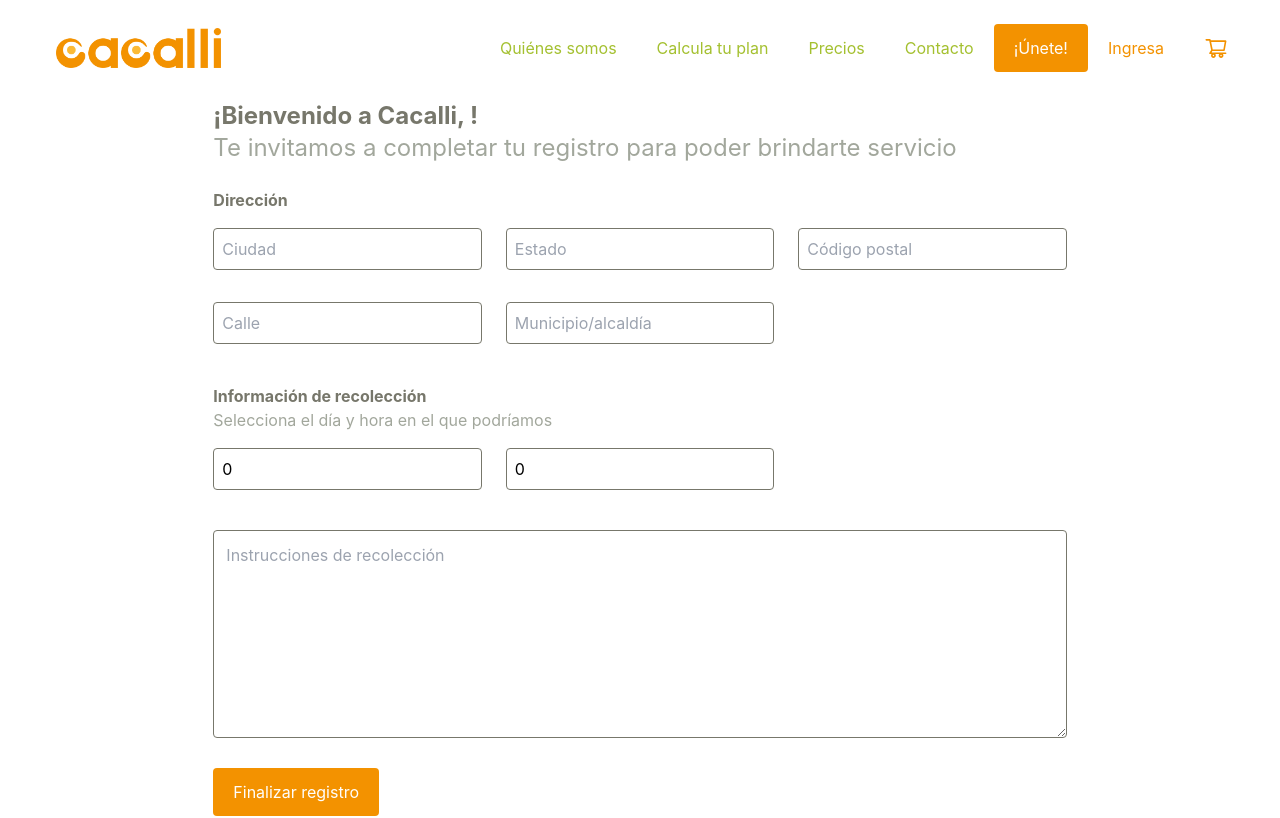
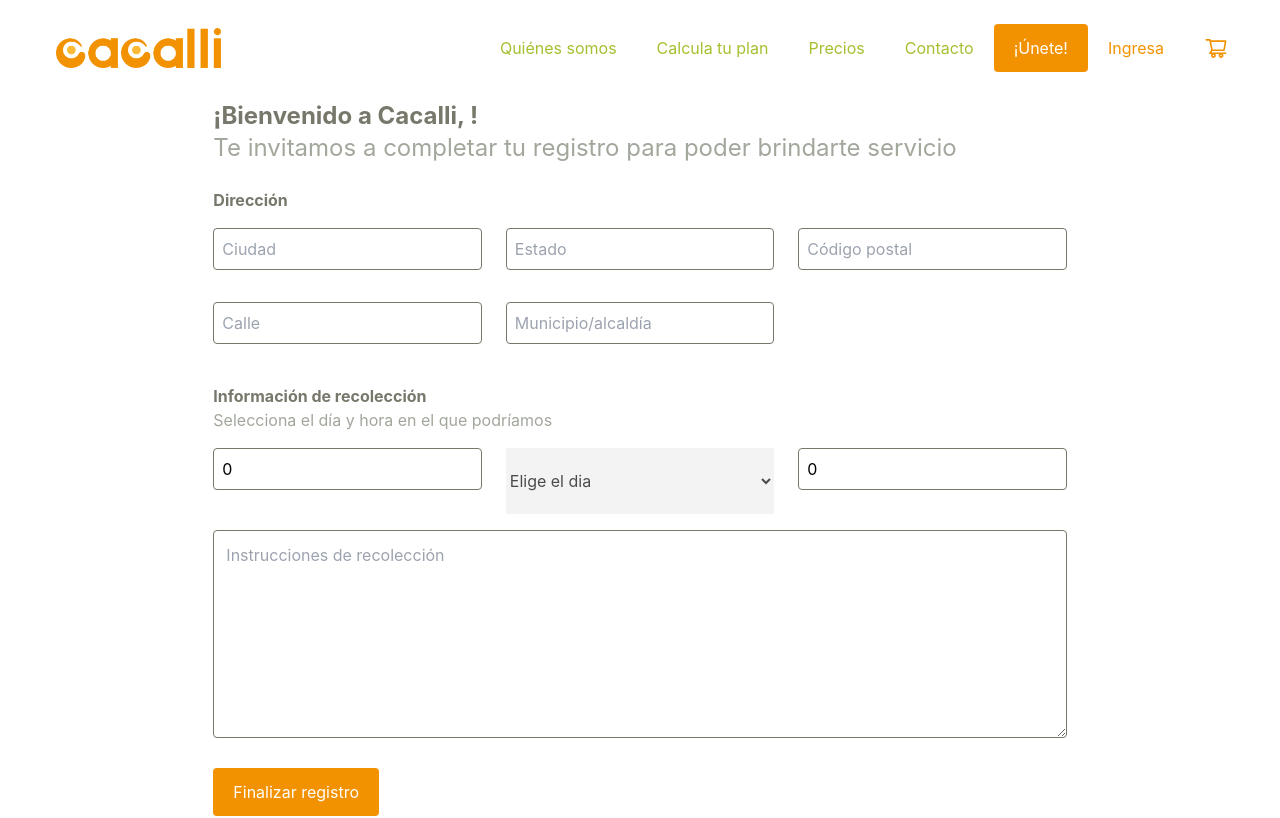
Before and after one commit to Cacalli/cacalli-frontend, a React (Create React App) app: page /dashboard/completa-registro in a window 1280 px wide. Shown: the top 818 px of the page. Built offline with nearby package versions, Linux system fonts and the light colour scheme.

Commit message:
adding drowdown component and adding new changes to CompleteRegistry form

```diff
--- a/src/components/CreateAccount/CreateAccountCompleteRegistry.js
+++ b/src/components/CreateAccount/CreateAccountCompleteRegistry.js
@@ -4,10 +4,12 @@ import Button from "../Button/Button";
 import Input from "../Input/Input";
 import * as Yup from "yup";
 import { Link } from "react-router-dom";
+import Dropdown from "../Dropdown/Dropdown";
 
 //http://ec2-34-227-93-62.compute-1.amazonaws.com
 
 export default function CreateAccountCompleteRegistry({ firstName }) {
+  const [availableDays, setAvailableDays] = useState([]);
   const completeRegistrySchema = Yup.object().shape({
     city: Yup.string(),
     state: Yup.string(),
@@ -33,16 +35,6 @@ export default function CreateAccountCompleteRegistry({ firstName }) {
     recolectionHour,
     instructions,
   }) => {
-    // const body = {
-    //   city,
-    //   state,
-    //   zipCode,
-    //   street,
-    //   town,
-    //   recolectionDay,
-    //   recolectionHour,
-    //   instructions,
-    // };
     fetch(`http://localhost:8001/zone/checkZipcode/${zipCode}`, {
       method: "GET",
       headers: { "Content-Type": "application/json" },
@@ -50,11 +42,10 @@ export default function CreateAccountCompleteRegistry({ firstName }) {
     })
       .then((response) => response.json())
       .then((data) => {
-        console.log(data);
-        // if (data.ok === true && data.payload != null) {
-        //   //localStorage.setItem("token", data.payload);
-        //   console.log("zipcode valido");
-        // }
+        const days = data.payload[0].schedules.map((item) => {
+          return item.day;
+        });
+        setAvailableDays(days);
       })
       .catch((error) => {
         console.error(error);
@@ -62,6 +53,12 @@ export default function CreateAccountCompleteRegistry({ firstName }) {
       });
   };
 
+  const handleChange = () => {
+    console.log("handle change");
+  };
+  const handleOptions = (e) => {
+    console.log(e.target.value);
+  };
   return (
     <div className="flex flex-col mx-auto py-6  w-8/12">
       <div className="text-2xl mb-6">
@@ -147,6 +144,12 @@ export default function CreateAccountCompleteRegistry({ firstName }) {
                     className="w-full"
                     placeholder="Día"
                   />
+                  <Dropdown
+                    options={availableDays}
+                    defaultText="Elige el dia"
+                    name="Dia"
+                    onChange={handleOptions}
+                  />
                   <Input
                     name="recolectionHour"
                     value={values.recolectionHour}
--- /dev/null
+++ b/src/components/Dropdown/Dropdown.js
@@ -0,0 +1,16 @@
+export default function Dropdown({ options, defaultText, name, onChange }) {
+  return (
+    <select name={name} onChange={onChange} disabled={options.length === 0}>
+      <option value="">{defaultText}</option>
+      {options.length > 0
+        ? options.map((option) => {
+            return (
+              <option key={option} value={option}>
+                {option}
+              </option>
+            );
+          })
+        : null}
+    </select>
+  );
+}
```
Also changed, not shown: src/components/CreateAccount/CreateAccount.js (+18 -15 lines).
